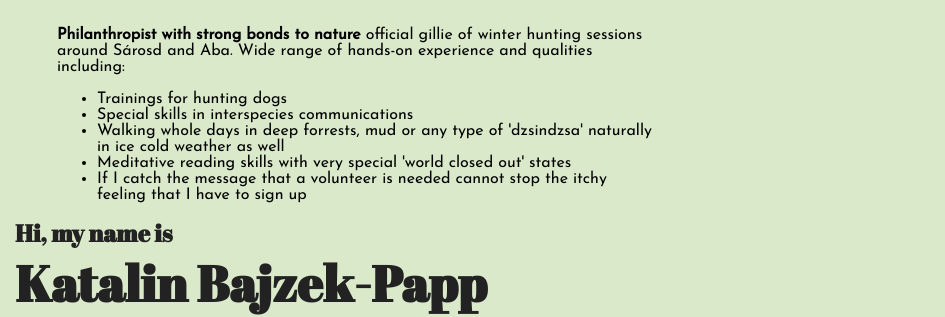
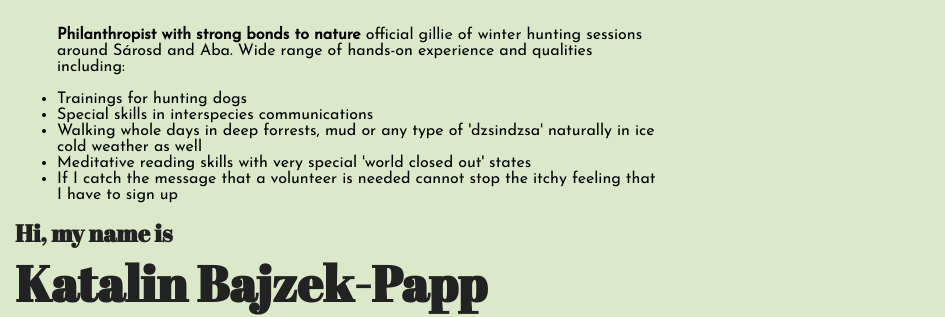
Before and after one commit to Katica126/Katica126.github.io, a plain HTML site: page index.html in a window 1280 px wide. Shown: the part 119-436 px from the top of the page, 335-1280 px from the left. Drawn offline with Linux system fonts and the light colour scheme.

Commit message:
Update style.css

```diff
--- a/style.css
+++ b/style.css
@@ -1,3 +1,8 @@
+* {
+  margim: 0;
+  padding: 0;
+}
+
 body {
   margin: 0px;
   background-color: hsla(89, 43%, 51%, 0.3);
```
